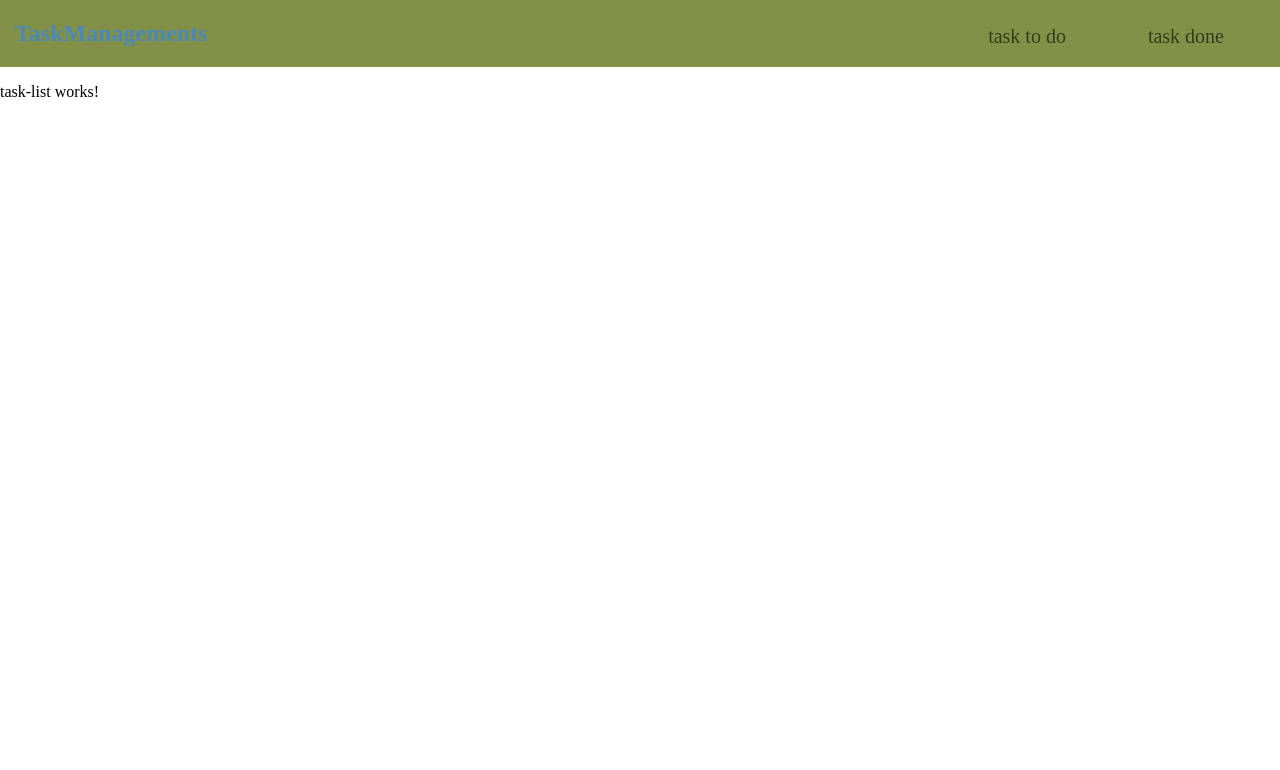
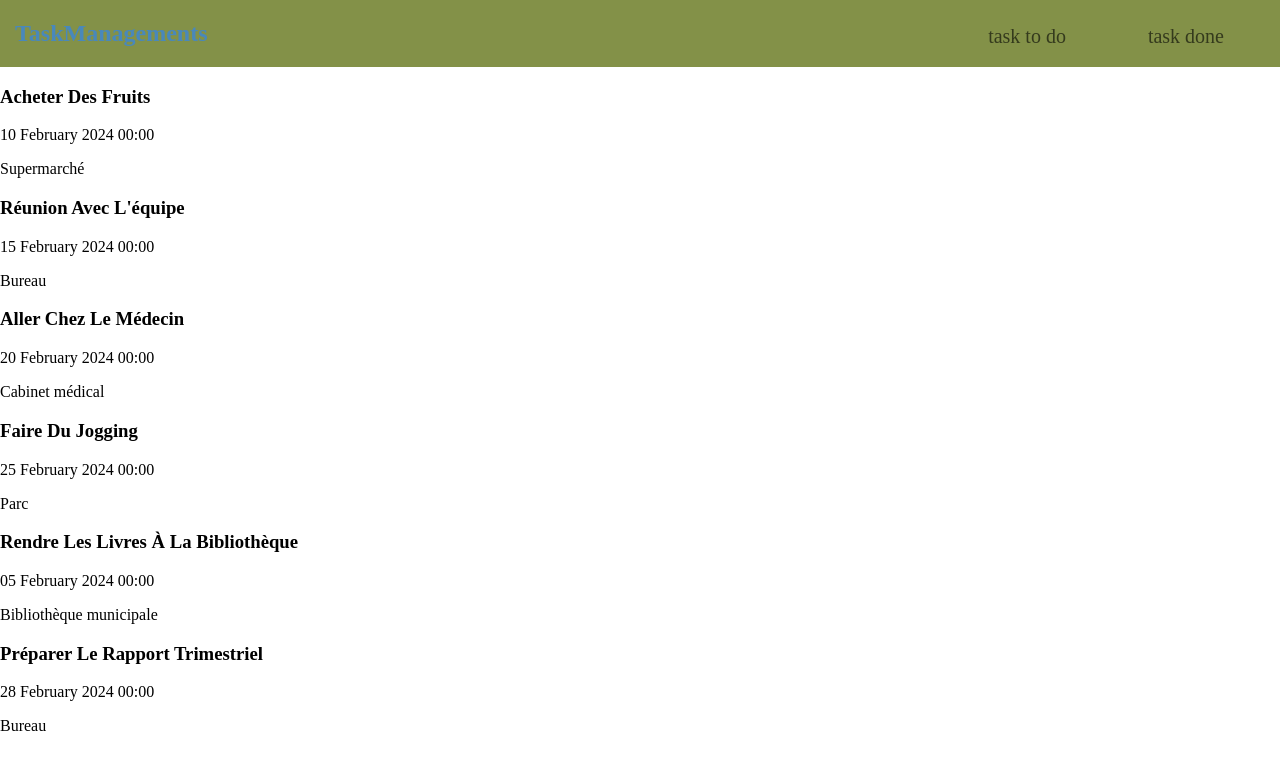
Before and after one commit to mohand-djouadi/todo-ui, an Angular app: page / in a window 1280 px wide. Shown: the top 770 px of the page. Built offline with nearby package versions, Linux system fonts and the light colour scheme.

Commit message:
update model print taskListItems

```diff
--- a/src/app/models/task.model.ts
+++ b/src/app/models/task.model.ts
@@ -3,5 +3,6 @@ export class task {
     title!: string;
     taskDate!: Date;
     location!: string;
+    done!: boolean;
     description!: string;
 }
--- a/src/app/services/task.service.ts
+++ b/src/app/services/task.service.ts
@@ -6,12 +6,12 @@ import { task } from '../models/task.model';
 })
 export class taskServive {
     tasks: task[] = [
-        { id: 1, title: 'Acheter des fruits', taskDate: new Date(2024, 1, 10), location: 'Supermarché', description: 'Acheter des pommes, des oranges et des bananes.' },
-        { id: 2, title: 'Réunion avec l\'équipe', taskDate: new Date(2024, 1, 15), location: 'Bureau', description: 'Réunion pour discuter des projets en cours.' },
-        { id: 3, title: 'Aller chez le médecin', taskDate: new Date(2024, 1, 20), location: 'Cabinet médical', description: 'Rendez-vous pour un check-up annuel.' },
-        { id: 4, title: 'Faire du jogging', taskDate: new Date(2024, 1, 25), location: 'Parc', description: 'Faire 30 minutes de jogging dans le parc.' },
-        { id: 5, title: 'Rendre les livres à la bibliothèque', taskDate: new Date(2024, 1, 5), location: 'Bibliothèque municipale', description: 'Rendre les livres empruntés la semaine dernière.' },
-        { id: 6, title: 'Préparer le rapport trimestriel', taskDate: new Date(2024, 1, 28), location: 'Bureau', description: 'Compiler et rédiger le rapport trimestriel pour la réunion de fin de mois.' }
+        { id: 1, title: 'Acheter des fruits', taskDate: new Date(2024, 1, 10), location: 'Supermarché', done: true, description: 'Acheter des pommes, des oranges et des bananes.' },
+        { id: 2, title: 'Réunion avec l\'équipe', taskDate: new Date(2024, 1, 15), location: 'Bureau', done: true, description: 'Réunion pour discuter des projets en cours.' },
+        { id: 3, title: 'Aller chez le médecin', taskDate: new Date(2024, 1, 20), location: 'Cabinet médical', done: false, description: 'Rendez-vous pour un check-up annuel.' },
+        { id: 4, title: 'Faire du jogging', taskDate: new Date(2024, 1, 25), location: 'Parc', done: true, description: 'Faire 30 minutes de jogging dans le parc.' },
+        { id: 5, title: 'Rendre les livres à la bibliothèque', taskDate: new Date(2024, 1, 5), location: 'Bibliothèque municipale', done: false, description: 'Rendre les livres empruntés la semaine dernière.' },
+        { id: 6, title: 'Préparer le rapport trimestriel', taskDate: new Date(2024, 1, 28), location: 'Bureau', done: false, description: 'Compiler et rédiger le rapport trimestriel pour la réunion de fin de mois.' }
     ];
 
     getAllTasks(): task[] {
--- a/src/app/task-list-item/task-list-item.component.html
+++ b/src/app/task-list-item/task-list-item.component.html
@@ -1 +1,5 @@
-<p>task-list-item works!</p>
+<div class="task-item">
+    <h3>{{ taskItem.title | titlecase }}</h3>
+    <p>{{ taskItem.taskDate | date: 'dd MMMM yyyy HH:mm' }}</p>
+    <p>{{ taskItem.location }}</p>
+</div>
--- a/src/app/task-list-item/task-list-item.component.ts
+++ b/src/app/task-list-item/task-list-item.component.ts
@@ -1,4 +1,6 @@
 import { Component, OnInit, Input } from '@angular/core';
+import { taskServive } from '../services/task.service';
+import { task } from '../models/task.model';
 
 @Component({
   selector: 'app-task-list-item',
@@ -7,7 +9,7 @@ import { Component, OnInit, Input } from '@angular/core';
 })
 export class TaskListItemComponent implements OnInit {
 
-  @Input() taskItem !: TaskListItemComponent
+  @Input() taskItem !: task
 
   ngOnInit(): void {
 
--- a/src/app/task-list/task-list.component.html
+++ b/src/app/task-list/task-list.component.html
@@ -1 +1 @@
-<p>task-list works!</p>
+<app-task-list-item *ngFor="let task of tasks" [taskItem]="task"></app-task-list-item>
--- a/src/app/task-list/task-list.component.ts
+++ b/src/app/task-list/task-list.component.ts
@@ -1,5 +1,6 @@
 import { Component, Input, OnInit } from '@angular/core';
-import { TaskListItemComponent } from '../task-list-item/task-list-item.component';
+import { taskServive } from '../services/task.service';
+import { task } from '../models/task.model';
 
 @Component({
   selector: 'app-task-list',
@@ -8,7 +9,10 @@ import { TaskListItemComponent } from '../task-list-item/task-list-item.componen
 })
 export class TaskListComponent implements OnInit {
 
+  constructor(private taskService: taskServive) { }
+  tasks!: task[]
+
   ngOnInit(): void {
-
+    this.tasks = this.taskService.getAllTasks();
   }
 }
```
